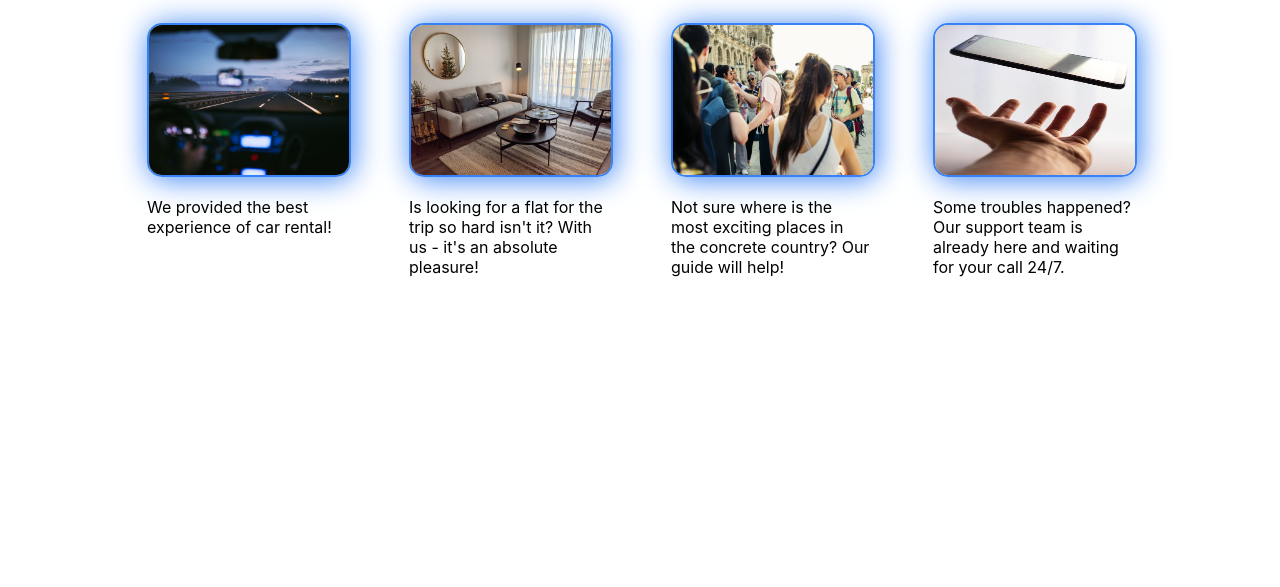
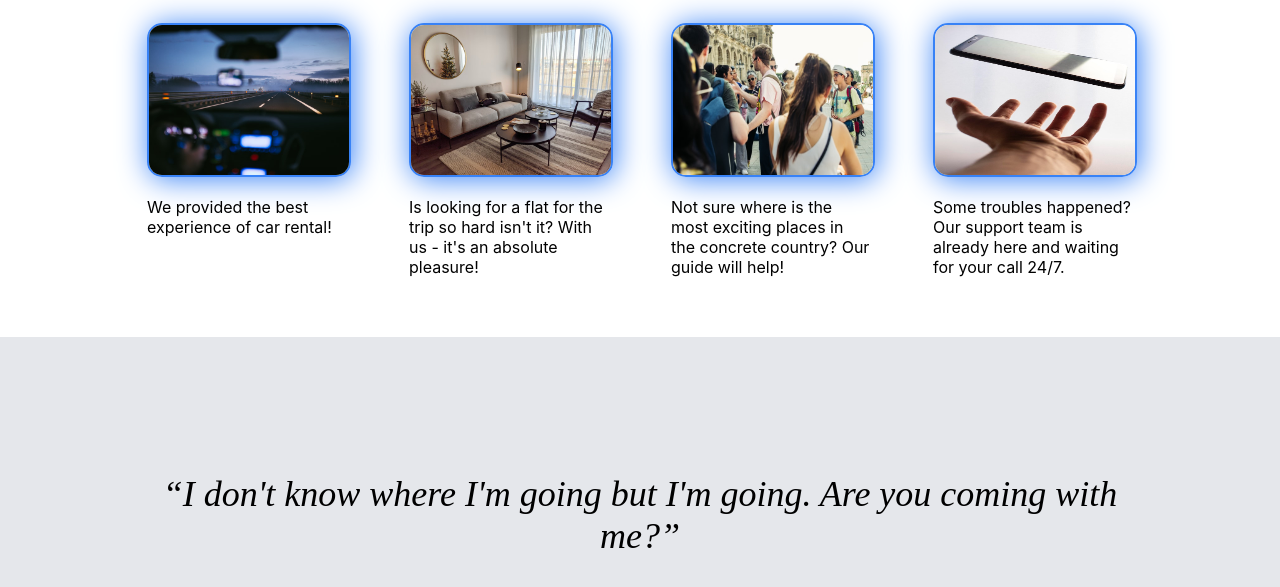
Before and after one commit to Simplypurr/Project_Landing_page, a plain HTML site: page index.html in a window 1280 px wide. Shown: the part 613-1200 px from the top of the page. Before the commit the page ends 906 px from the top, so only its background shows below. Drawn offline with Linux system fonts and the light colour scheme.

Commit message:
Added third section
Added section with quote.
Changed comments at index.html

```diff
--- a/css/styles.css
+++ b/css/styles.css
@@ -98,6 +98,7 @@ button.message:hover{
     flex-wrap: wrap;
     align-items: baseline;
     gap: 62px;
+    margin-bottom: 44px;
 }
 .info {
     max-width: 200px;
@@ -109,3 +110,16 @@ button.message:hover{
     border-radius: 15px;
     box-shadow: 2px 2px 30px #3882f6;
 }
+
+/* ----quote section---- */
+
+.quote{
+    display: flex;
+    justify-content: center;
+    align-items: center;
+    text-align: center;
+    padding: 100px;
+    font: 36px light;
+    font-style: italic;
+    background-color: #e5e7eb;
+}
--- a/index.html
+++ b/index.html
@@ -20,7 +20,7 @@
                 </ul>
             </nav>
         </header>
-    <!-- First section -->
+    <!-- hero section -->
         <section class="hero">
             <div>
                 <h2>Enjoy your best Trip</h2>
@@ -33,7 +33,7 @@
                 <img src="./images/back2.jpg" alt="gathering near the camp fire">
             </div>
         </section>
-    <!-- second section -->
+    <!-- advantages section -->
         <section>
             <div class="title">
                 <h2>Our Advantages</h2>
@@ -55,7 +55,12 @@
                     <img src="./images/advantages_section/phone.jpg" alt="phone-image">
                     <p class="text">Some troubles happened? Our support team is already here and waiting for your call 24/7.</p>
                 </div>
-
+            </div>
+        </section>
+    <!-- quote section -->
+        <section>
+            <div class="quote">
+                <blockquote>“I don't know where I'm going but I'm going. Are you coming with me?”</blockquote>
             </div>
         </section>
 </body>
```
